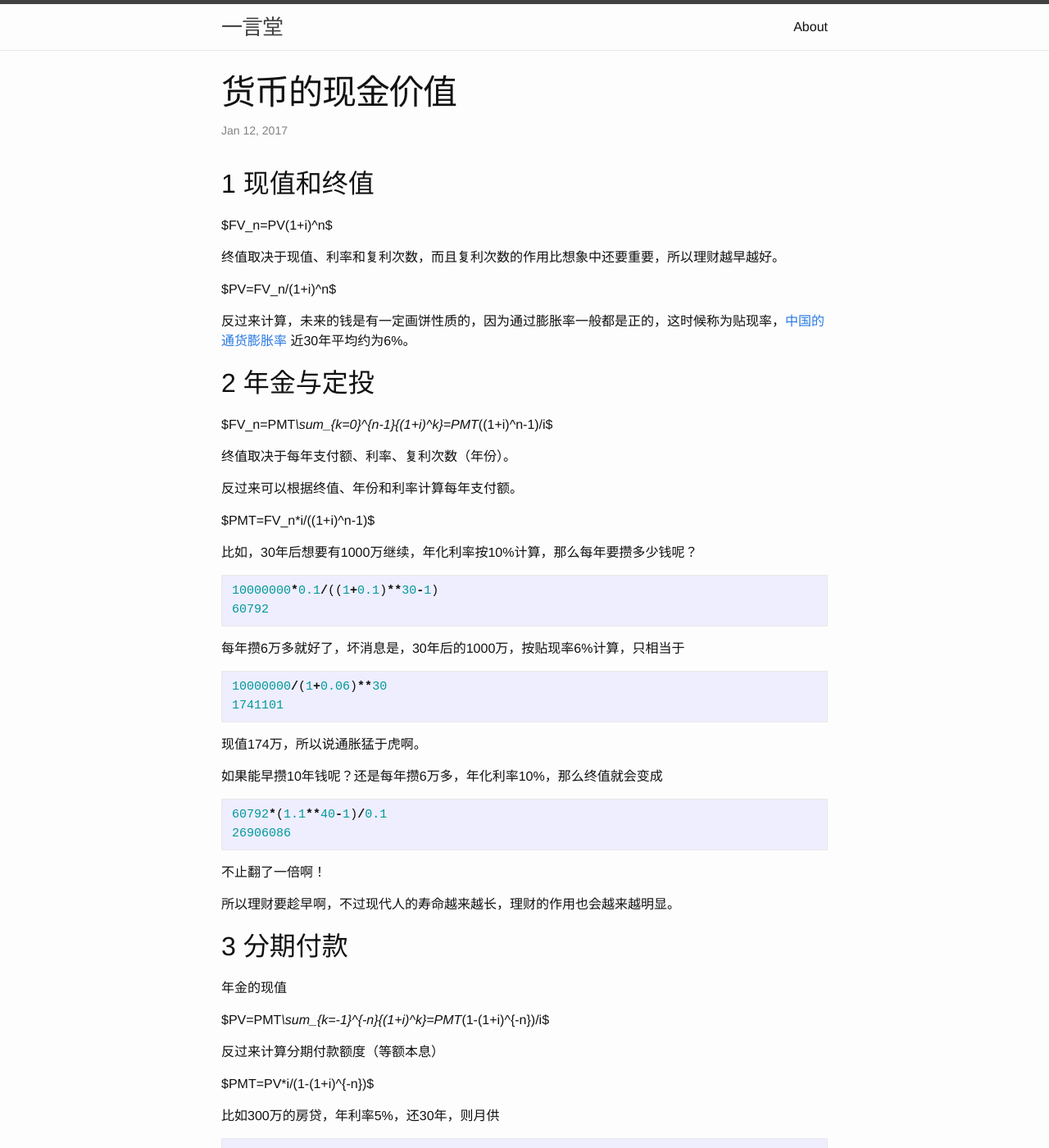
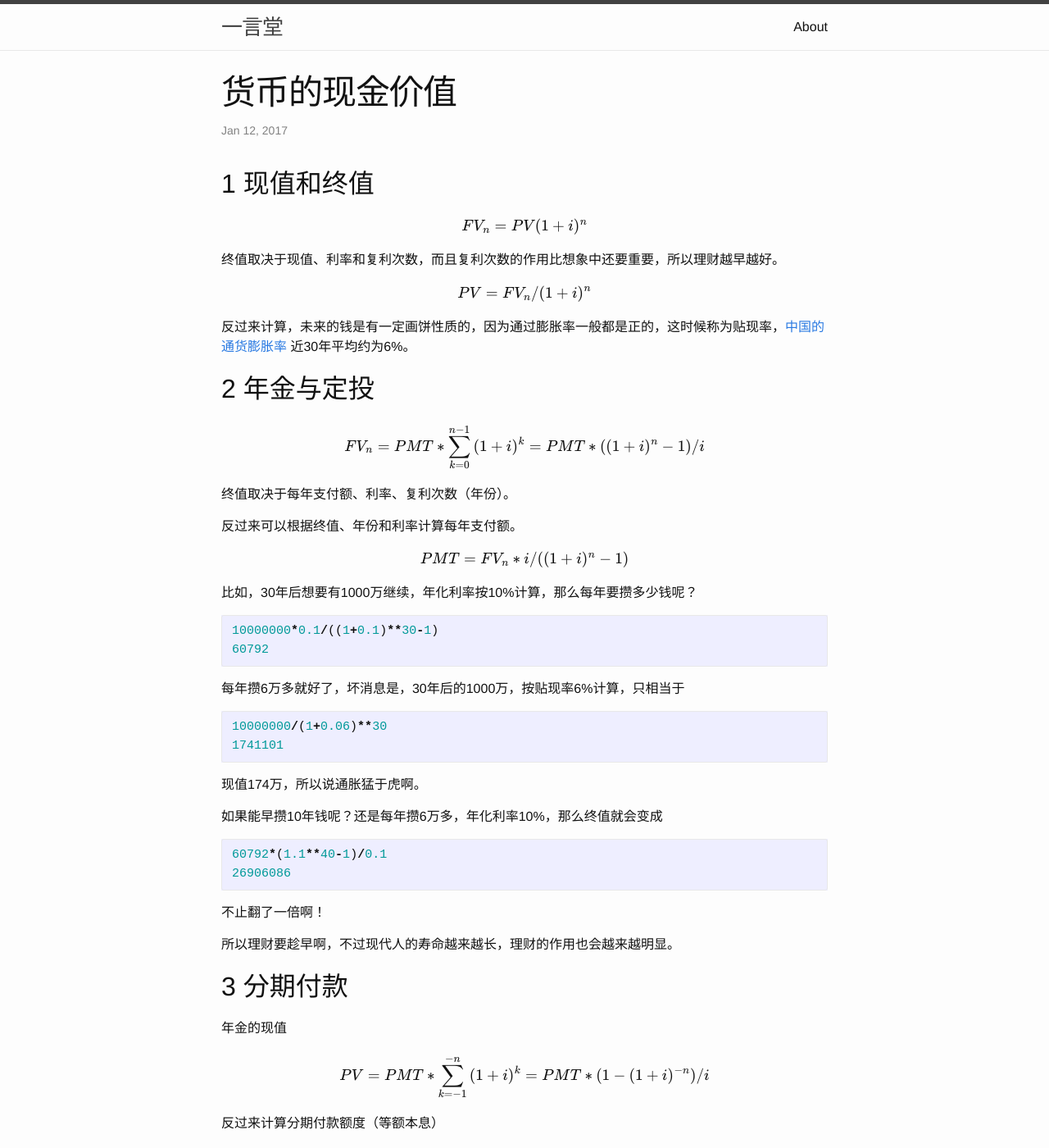
Before and after one commit to yifeitao/yifeitao.github.io, a Jekyll site: the page built from _posts/2017-01-12-time-value-of-money.md, in a window 1280 px wide and 1400 px high. Shown: the whole window at 82% size. Built offline with Jekyll 4.4.1, drawn with Linux system fonts in a browser that asks for light colours; formulas are drawn with MathJax 3; comment, search, counter and statistics services are not loaded; some of the changed text lies outside the part shown.

Commit message:
latex fix

```diff
--- a/_posts/2017-01-12-time-value-of-money.md
+++ b/_posts/2017-01-12-time-value-of-money.md
@@ -5,23 +5,23 @@ categories: investment
 ---
 ## 1 现值和终值
 
-$FV_n=PV(1+i)^n$
+$$FV_n=PV(1+i)^n$$
 
 终值取决于现值、利率和复利次数，而且复利次数的作用比想象中还要重要，所以理财越早越好。
 
-$PV=FV_n/(1+i)^n$
+$$PV=FV_n/(1+i)^n$$
 
 反过来计算，未来的钱是有一定画饼性质的，因为通过膨胀率一般都是正的，这时候称为贴现率，[中国的通货膨胀率](http://zh.tradingeconomics.com/china/inflation-cpi) 近30年平均约为6%。
 
 ## 2 年金与定投
 
-$FV_n=PMT*\sum_{k=0}^{n-1}{(1+i)^k}=PMT*((1+i)^n-1)/i$
+$$FV_n=PMT*\sum_{k=0}^{n-1}{(1+i)^k}=PMT*((1+i)^n-1)/i$$
 
 终值取决于每年支付额、利率、复利次数（年份）。
 
 反过来可以根据终值、年份和利率计算每年支付额。
 
-$PMT=FV_n*i/((1+i)^n-1)$
+$$PMT=FV_n*i/((1+i)^n-1)$$
 
 比如，30年后想要有1000万继续，年化利率按10%计算，那么每年要攒多少钱呢？
 
@@ -54,11 +54,11 @@ $PMT=FV_n*i/((1+i)^n-1)$
 
 年金的现值
 
-$PV=PMT*\sum_{k=-1}^{-n}{(1+i)^k}=PMT*(1-(1+i)^{-n})/i$
+$$PV=PMT*\sum_{k=-1}^{-n}{(1+i)^k}=PMT*(1-(1+i)^{-n})/i$$
 
 反过来计算分期付款额度（等额本息）
 
-$PMT=PV*i/(1-(1+i)^{-n})$
+$$PMT=PV*i/(1-(1+i)^{-n})$$
 
 比如300万的房贷，年利率5%，还30年，则月供
 
```
